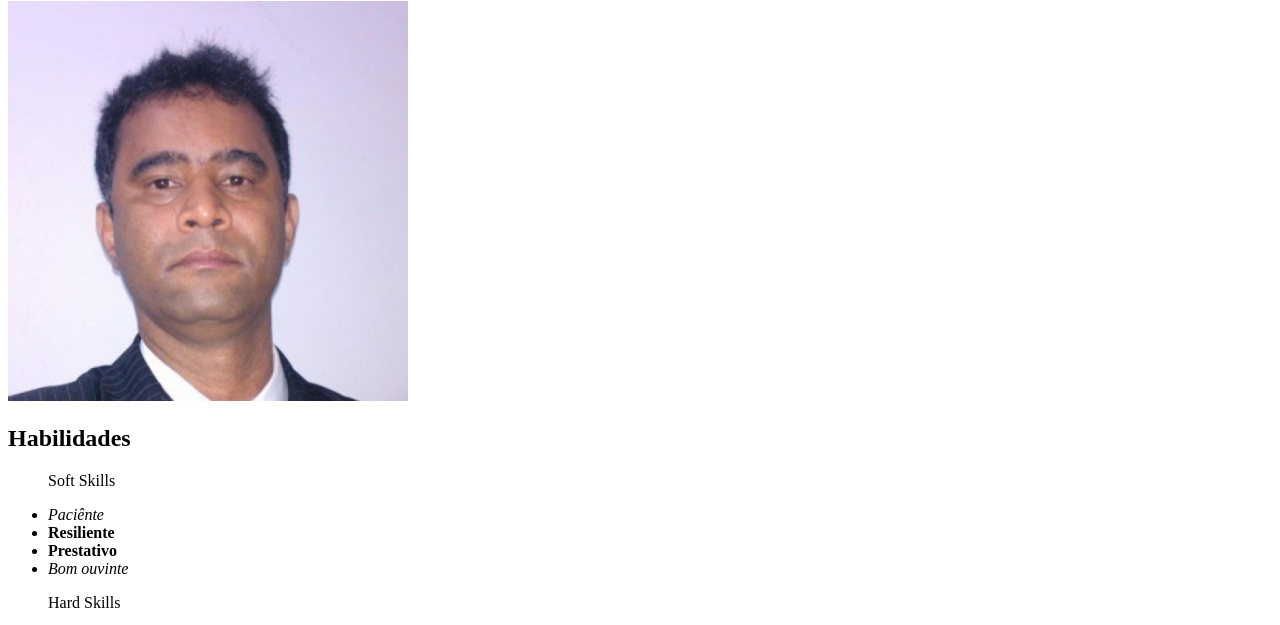
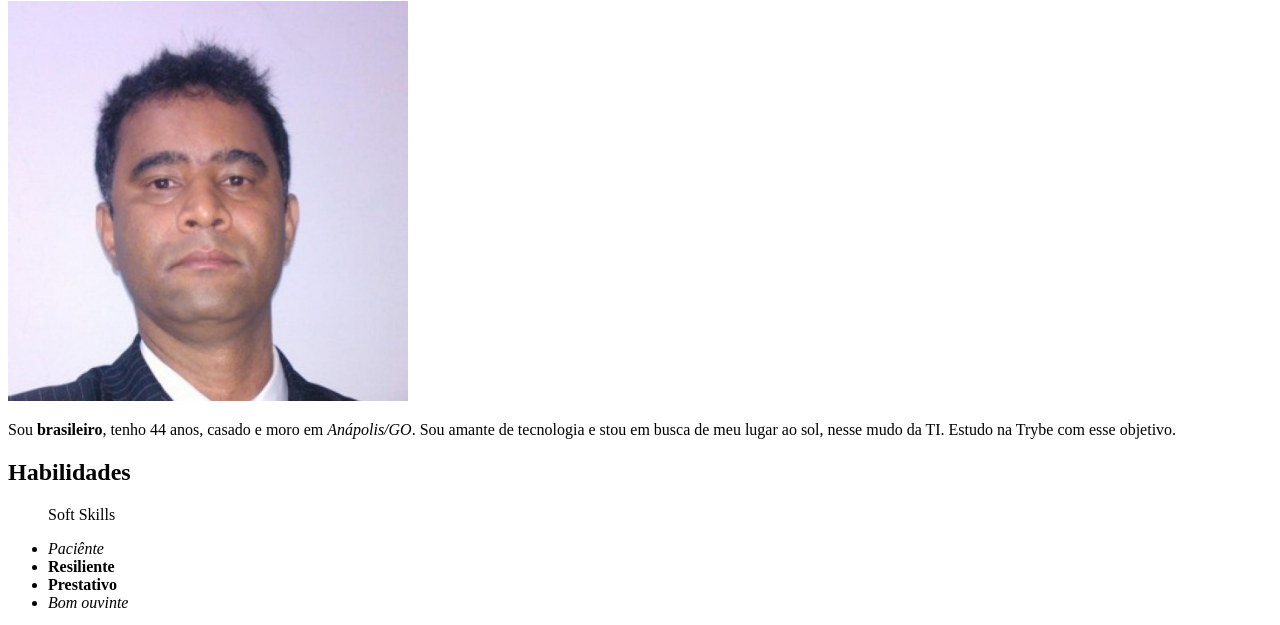
Before and after one commit to eemr3/eemr3.github.io, a plain HTML site: page index.html in a window 1280 px wide. Shown: the part 149-774 px from the top of the page. Drawn offline with Linux system fonts and the light colour scheme.

Commit message:
Adiciona paragrafo com breve descrição

```diff
--- a/index.html
+++ b/index.html
@@ -20,6 +20,11 @@
         width="400px"
       />
     </a>
+    <p>
+      Sou <strong>brasileiro</strong>, tenho 44 anos, casado e moro em
+      <em>Anápolis/GO</em>. Sou amante de tecnologia e stou em busca de meu
+      lugar ao sol, nesse mudo da TI. Estudo na Trybe com esse objetivo.
+    </p>
     <h2>Habilidades</h2>
     <ul>
       <p id="soft-skills">Soft Skills</p>
```
